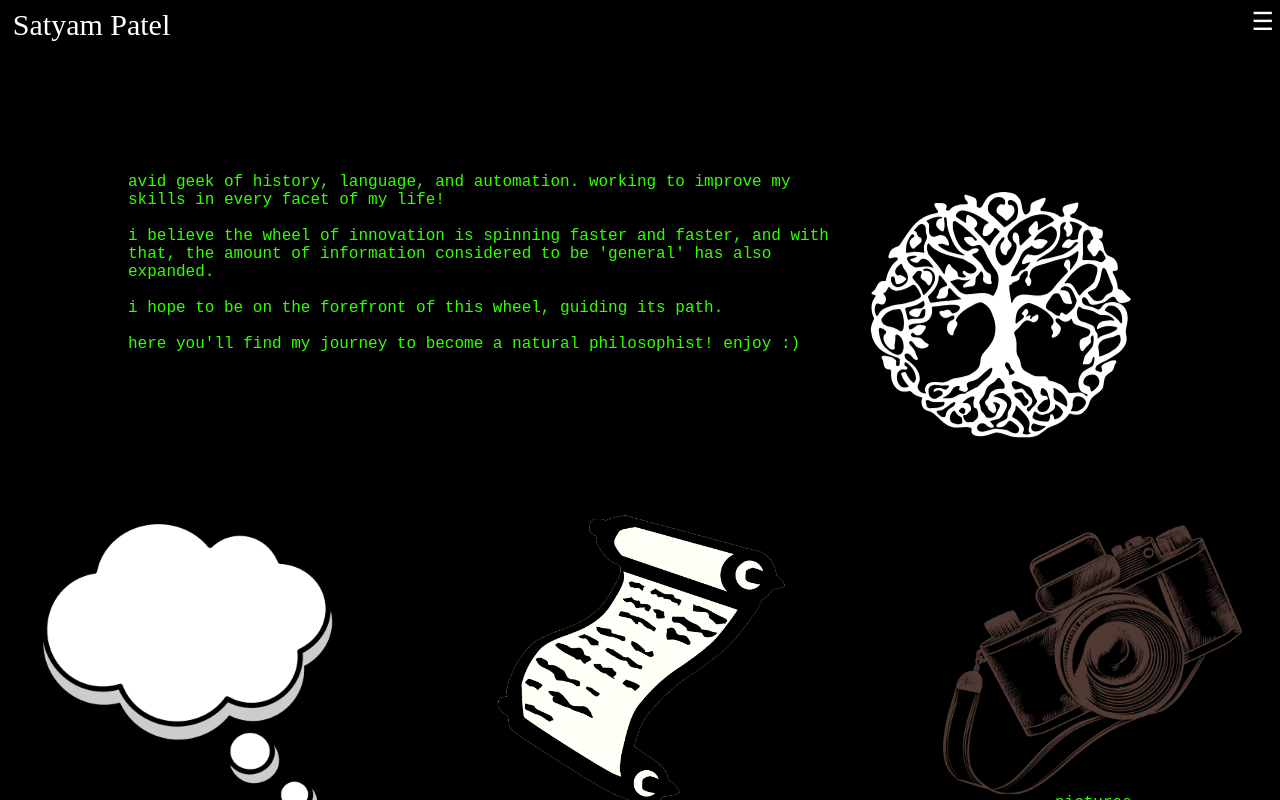
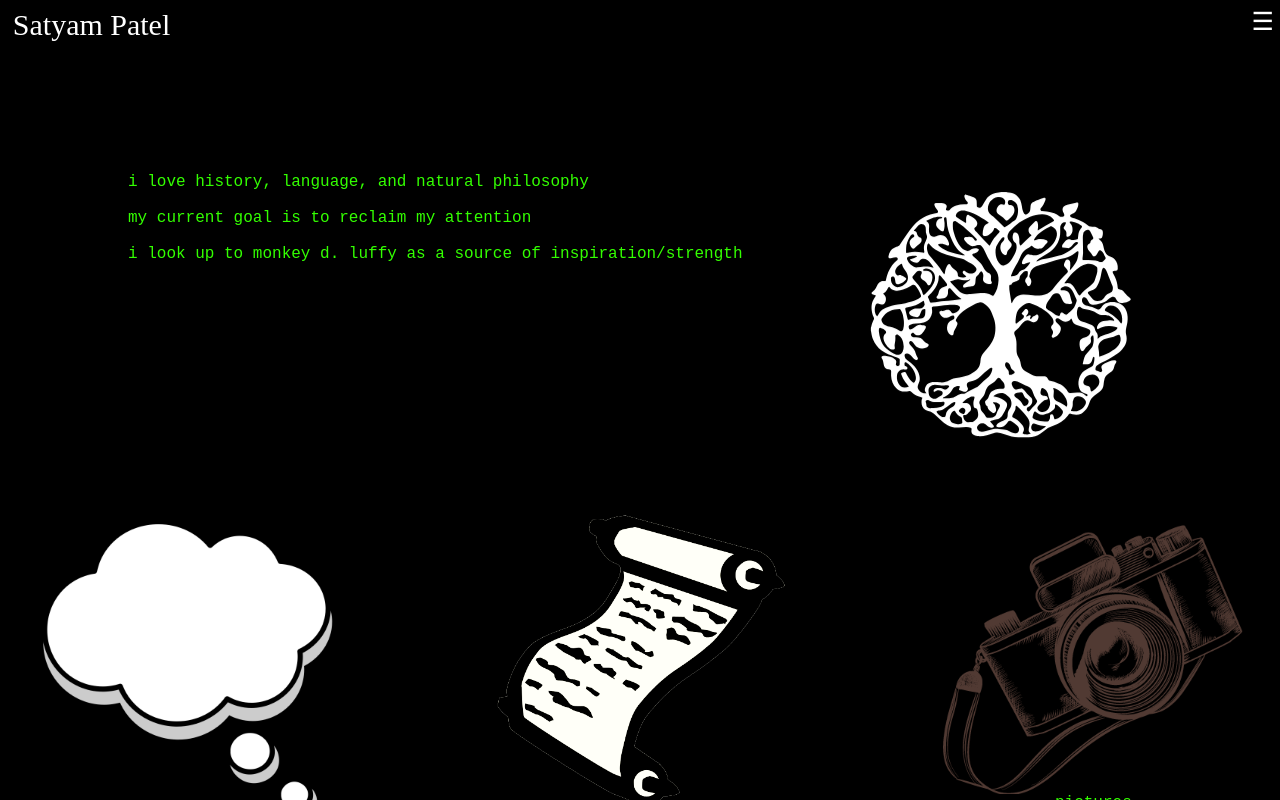
Before and after one commit to satpat2590/digisat, a React (Vite) app: page / in a window 1280 px wide. Built offline with nearby package versions, Linux system fonts and the light colour scheme; a web font is replaced by a local one.

Commit message:
changed the home page wording

```diff
--- a/src/components/Home.tsx
+++ b/src/components/Home.tsx
@@ -18,13 +18,12 @@ const Home: React.FC = () => {
     <div className="home-container">
       <div className="home-description">
         <p>
-          avid geek of history, language, and automation. working to improve my skills in every facet of my life!
+          i love history, language, and natural philosophy
           <br /><br />
-          i believe the wheel of innovation is spinning faster and faster, and with that, the amount of information considered to be 'general' has also expanded.
+          my current goal is to reclaim my attention
           <br /><br />
-          i hope to be on the forefront of this wheel, guiding its path.
+          i look up to monkey d. luffy as a source of inspiration/strength
           <br /><br />
-          here you'll find my journey to become a natural philosophist! enjoy :)
         </p>
         <img className="tree" src="/treeofmemory.svg" alt="Tree of Memory" />
       </div>
```
